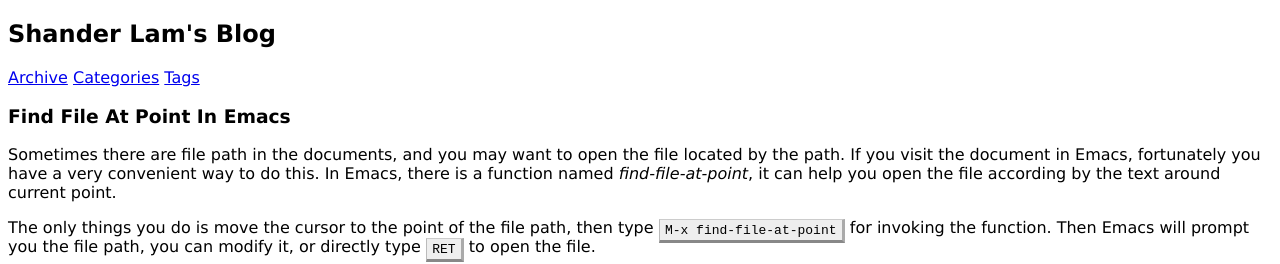
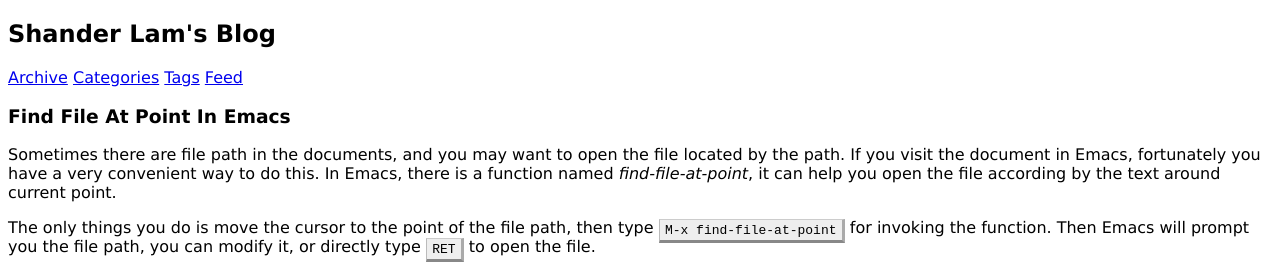
Before and after one commit to shanderlam/shanderlam.github.io, a Jekyll site: the page built from index.html, in a window 1280 px wide. Shown: the top 264 px of the page. Built offline with Jekyll 4.4.1, drawn with Linux system fonts in a browser that asks for light colours.

Commit message:
Add feed link.

```diff
--- a/_layouts/default.html
+++ b/_layouts/default.html
@@ -2,7 +2,9 @@
 <html>
   <head>
     <meta charset="utf-8">
+    <link rel="alternate" title="Shander Lam's Blog - Atom Feed" type="application/atom+xml" href="http://feeds.feedburner.com/shanderlamsblog" />
     <link rel="stylesheet" href="/css/style.css" />
+
     <script type="text/javascript">
 
       var _gaq = _gaq || [];
--- a/index.html
+++ b/index.html
@@ -6,6 +6,7 @@ title: Shander Lam's Blog
   <a href="archive.html">Archive</a>
   <a href="categories.html">Categories</a>
   <a href="tags.html">Tags</a>
+  <a href="http://feeds.feedburner.com/shanderlamsblog">Feed</a>
 </nav>
 <article>
   <h3>{{ site.posts[0].title }}</h3>
```
